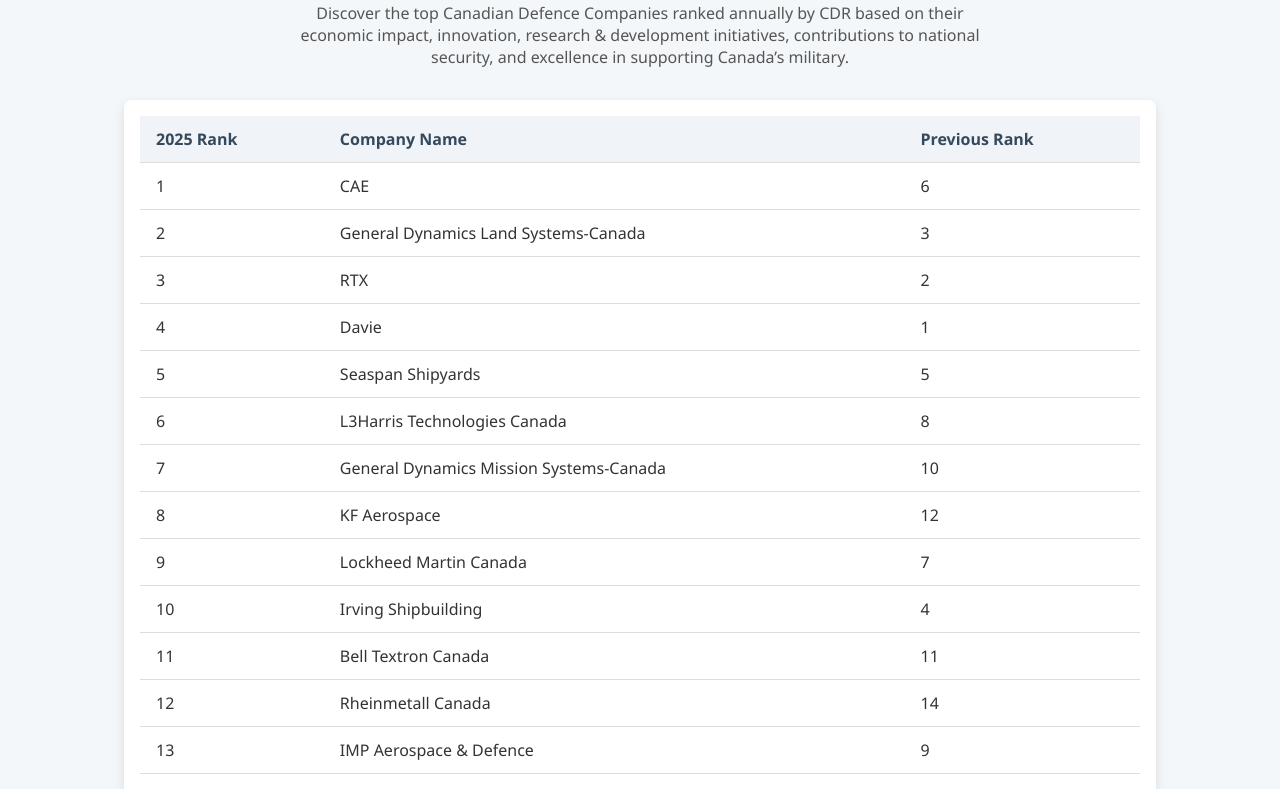
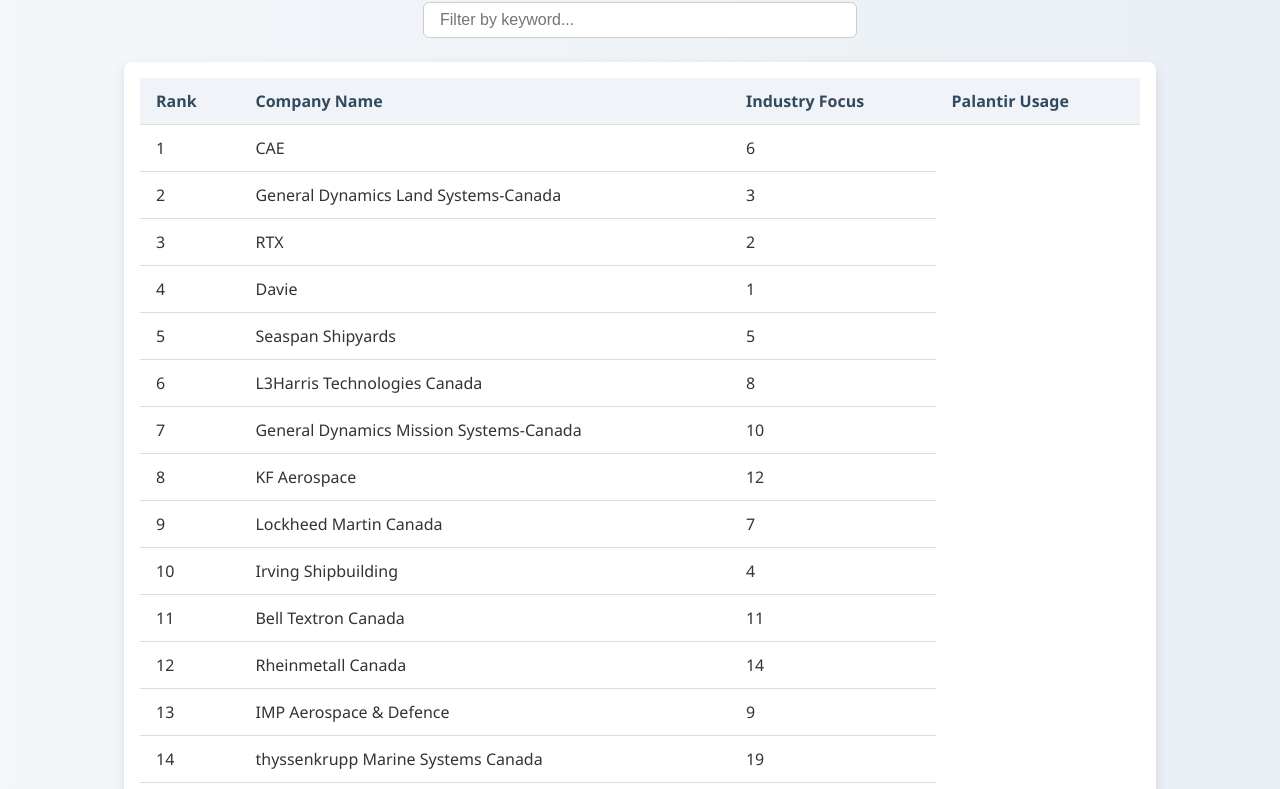
Before and after one commit to boxitrue/pub-can, a plain HTML site: page arms.html in a window 1280 px wide. Shown: the part 102-891 px from the top of the page. Drawn offline with Linux system fonts and the light colour scheme.

Commit message:
Update arms.html

```diff
--- a/arms.html
+++ b/arms.html
@@ -3,11 +3,11 @@
 <head>
   <meta charset="UTF-8" />
   <meta name="viewport" content="width=device-width, initial-scale=1.0" />
-  <title>2025 Top 100 Canadian Defence Companies</title>
+  <title>Top Canadian Software Companies Using Palantir (2025)</title>
   <style>
     body {
       font-family: 'Segoe UI', Roboto, sans-serif;
-      background: #f4f7fa;
+      background: linear-gradient(to right, #f4f7fa, #e9eff5);
       margin: 0;
       padding: 2rem;
       color: #333;
@@ -20,12 +20,18 @@
       color: #2c3e50;
     }
 
-    p.description {
+    .search-box {
       text-align: center;
-      max-width: 700px;
-      margin: 0 auto 2rem;
+      margin-bottom: 1.5rem;
+    }
+
+    input[type="text"] {
+      padding: 0.5rem 1rem;
       font-size: 1rem;
-      color: #555;
+      width: 80%;
+      max-width: 400px;
+      border: 1px solid #ccc;
+      border-radius: 6px;
     }
 
     .table-container {
@@ -67,25 +73,31 @@
       th, td {
         padding: 0.5rem;
       }
+
+      input[type="text"] {
+        width: 90%;
+      }
     }
   </style>
 </head>
 <body>
-  <h1>2025 Top 100 Canadian Defence Companies</h1>
-  <p class="description">
-    Discover the top Canadian Defence Companies ranked annually by CDR based on their economic impact, innovation, research & development initiatives, contributions to national security, and excellence in supporting Canada’s military.
-  </p>
+  <h1>Top Canadian Software Companies Using Palantir (2025)</h1>
+  <div class="search-box">
+    <input type="text" id="searchInput" placeholder="Filter by keyword..." onkeyup="filterTable()" />
+  </div>
 
   <div class="table-container">
-    <table>
+    <table id="companyTable">
       <thead>
         <tr>
-          <th>2025 Rank</th>
+          <th>Rank</th>
           <th>Company Name</th>
-          <th>Previous Rank</th>
+          <th>Industry Focus</th>
+          <th>Palantir Usage</th>
         </tr>
       </thead>
       <tbody>
+
 <tr><td>1</td><td>CAE</td><td>6</td></tr>
 <tr><td>2</td><td>General Dynamics Land Systems-Canada</td><td>3</td></tr>
 <tr><td>3</td><td>RTX</td><td>2</td></tr>
@@ -187,11 +199,29 @@
 <tr><td>99</td><td>CCX Technologies</td><td>N/A</td></tr>
 <tr><td>100</td><td>NyRad</td><td>N/A</td></tr>
 
-
-        <!-- Continue adding rows as needed -->
-        <!-- You can paste the rest of the list here following the same format -->
       </tbody>
     </table>
   </div>
+
+  <script>
+    function filterTable() {
+      const input = document.getElementById("searchInput");
+      const filter = input.value.toLowerCase();
+      const table = document.getElementById("companyTable");
+      const rows = table.getElementsByTagName("tr");
+
+      for (let i = 1; i < rows.length; i++) {
+        const cells = rows[i].getElementsByTagName("td");
+        let match = false;
+        for (let j = 0; j < cells.length; j++) {
+          if (cells[j].textContent.toLowerCase().includes(filter)) {
+            match = true;
+            break;
+          }
+        }
+        rows[i].style.display = match ? "" : "none";
+      }
+    }
+  </script>
 </body>
 </html>
```
Lines whose indentation alone changed are shown as unchanged.
